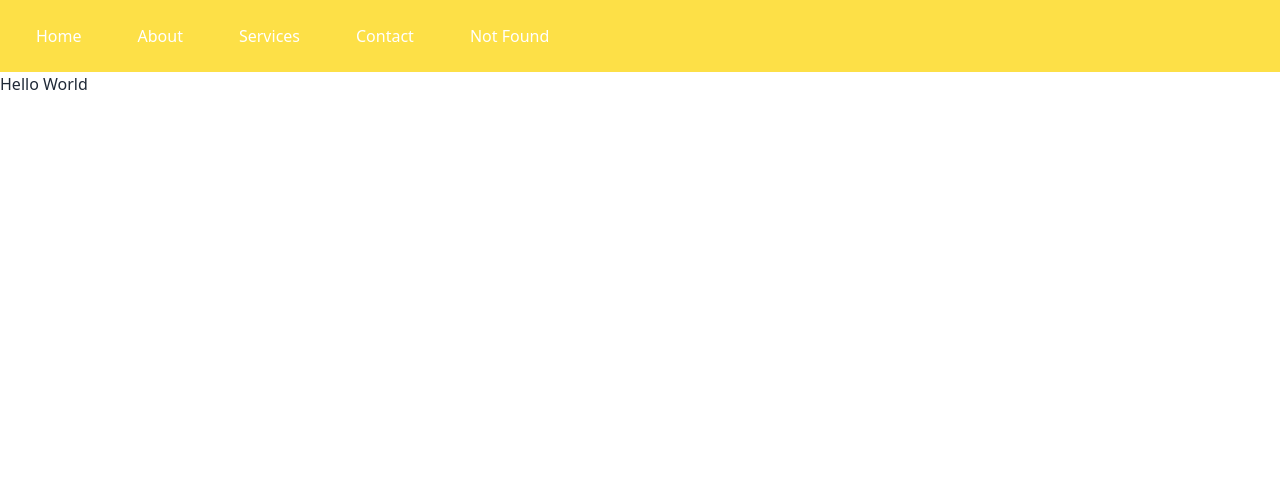
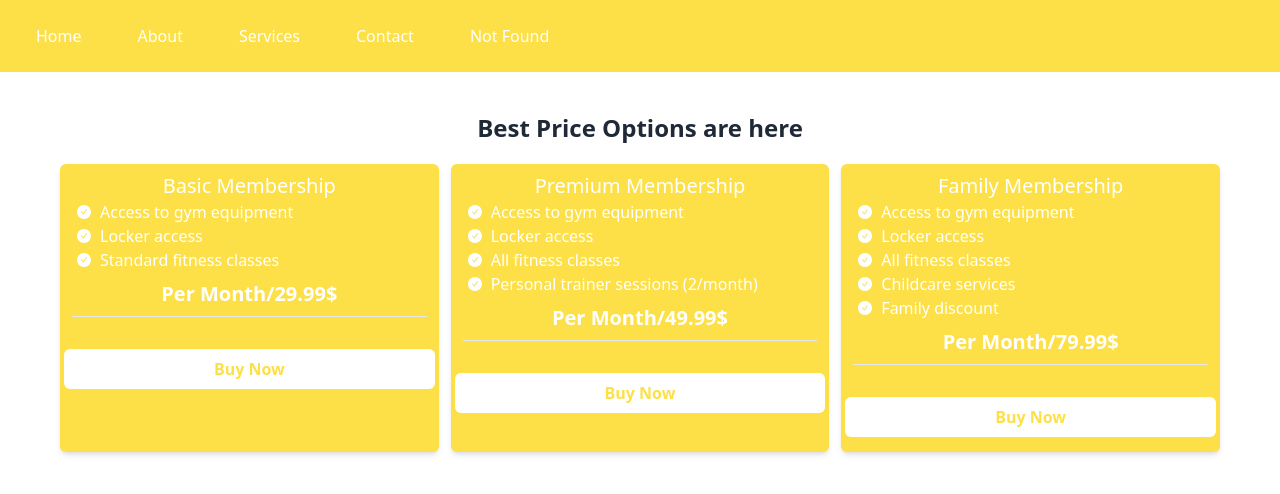
Before and after one commit to mihad-khadem/react-route-1, a React (Vite) app: page / in a window 1280 px wide. Before the commit this address had no page. Shown: the top 494 px of the page. Built offline with nearby package versions, Linux system fonts and the light colour scheme.

Commit message:
Price options created & completed

```diff
--- a/src/App.jsx
+++ b/src/App.jsx
@@ -1,5 +1,6 @@
 import Navbar from './components/navbar/Navbar'
 import './App.css'
+import PriceOptions from './components/priceOptions/PriceOptions'
 
 
 function App() {
@@ -8,9 +9,7 @@ function App() {
   return (
     <>
       <Navbar></Navbar>
-      <div>
-        <h1>Hello World</h1>
-      </div>
+      <PriceOptions></PriceOptions>
 
 
 
--- /dev/null
+++ b/src/components/priceOptions/Feature/Feature.jsx
@@ -0,0 +1,14 @@
+import PropTypes from 'prop-types'
+import {AiFillCheckCircle} from 'react-icons/ai'
+const Feature = ({feature}) => {
+    return (
+        <div>
+            <p className='flex items-center'><AiFillCheckCircle className='mr-2'></AiFillCheckCircle> {feature}</p>
+        </div>
+    );
+};
+
+Feature.propTypes = {
+    feature: PropTypes.string
+}
+export default Feature
--- /dev/null
+++ b/src/components/priceOptions/PriceOption.jsx
@@ -0,0 +1,29 @@
+import PropTypes from 'prop-types'
+import Feature from './Feature/Feature';
+
+const PriceOption = ({option}) => {
+    const {name, features, pricePerMonth} = option;
+    return (
+        <div className='bg-yellow-300 text-white h-72 rounded-md px-1 py-2 shadow-md hover:shadow-2xl'>
+            <h2 className='text-xl text-center '>{name}</h2>
+            {/* <p>{features}</p> */}
+
+            <div className='pl-3'>
+                {
+                    features.map((feature, index) => <Feature key={index} feature={feature}></Feature>)
+                }
+            </div>
+            <h2 className='m-2 text-xl text-center font-bold'>Per Month/{pricePerMonth}$</h2>
+            <hr className='mx-2' />
+            <button className='bg-white text-yellow-300 p-2 mt-8 font-bold rounded-md w-full'>Buy Now</button>
+
+
+        </div>
+    );
+};
+
+PriceOption.propTypes = {
+   option: PropTypes.object
+}
+
+export default PriceOption;
--- /dev/null
+++ b/src/components/priceOptions/PriceOptions.jsx
@@ -0,0 +1,56 @@
+import PriceOption from "./PriceOption";
+
+const PriceOptions = () => {
+    const priceOptions = [
+        {
+          id: 1,
+          name: "Basic Membership",
+          membership: "Basic",
+          features: [
+            "Access to gym equipment",
+            "Locker access",
+            "Standard fitness classes"
+          ],
+          pricePerMonth: 29.99
+        },
+        {
+          id: 2,
+          name: "Premium Membership",
+          membership: "Premium",
+          features: [
+            "Access to gym equipment",
+            "Locker access",
+            "All fitness classes",
+            "Personal trainer sessions (2/month)"
+          ],
+          pricePerMonth: 49.99
+        },
+        {
+          id: 3,
+          name: "Family Membership",
+          membership: "Family",
+          features: [
+            "Access to gym equipment",
+            "Locker access",
+            "All fitness classes",
+            "Childcare services",
+            "Family discount"
+          ],
+          pricePerMonth: 79.99
+        }
+      ];
+
+    return (
+        <div className="m-10">
+            <h2 className="text-2xl font-bold text-center">Best Price Options are here</h2>
+            <div className="grid md:grid-cols-3 gap-3 m-5">
+            {
+                priceOptions.map(option => <PriceOption key={option.id} option={option}></PriceOption>)
+            }
+            </div>
+
+        </div>
+    );
+};
+
+export default PriceOptions;
```
